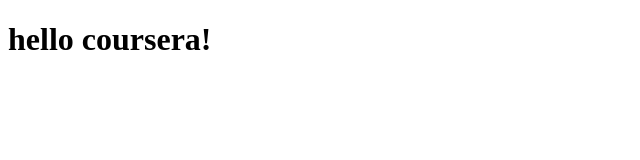
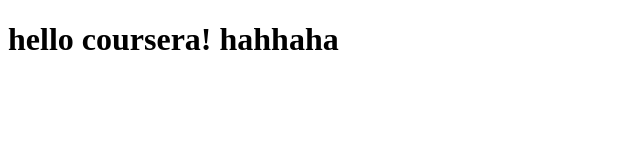
Before and after one commit to AkshitV/coursera-test, a plain HTML site: page site/index.html in a window 1280 px wide. Shown: the whole page, without its empty margins (0-640 px from the left). Drawn offline with Linux system fonts and the light colour scheme.

Commit message:
Small addition to our webpage

```diff
--- a/site/index.html
+++ b/site/index.html
@@ -4,7 +4,7 @@
 	<title> hello coursera </title>
 </head>
 <body>
-<h1> hello coursera!</h1>
+<h1> hello coursera! hahhaha</h1>
 
 </body>
 </html>
```
